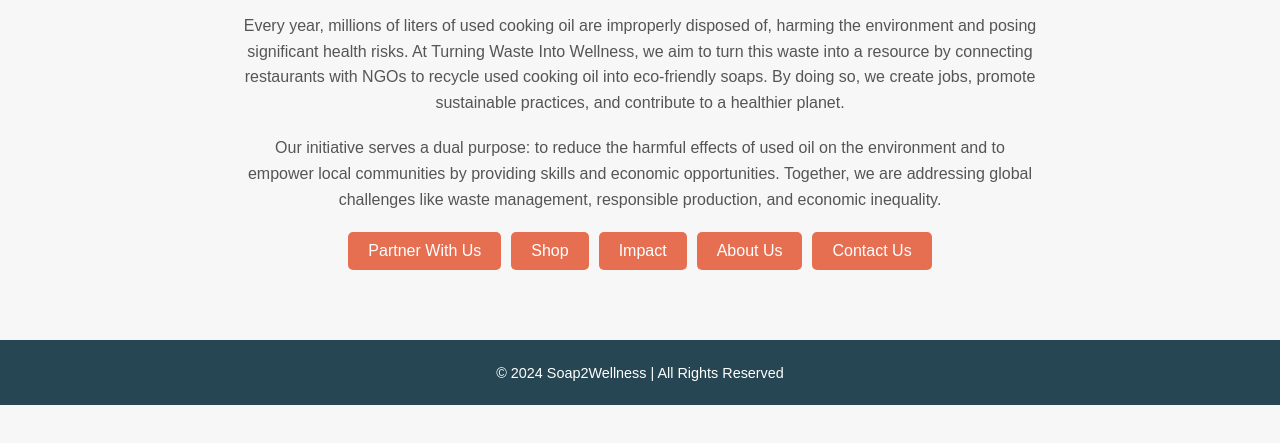
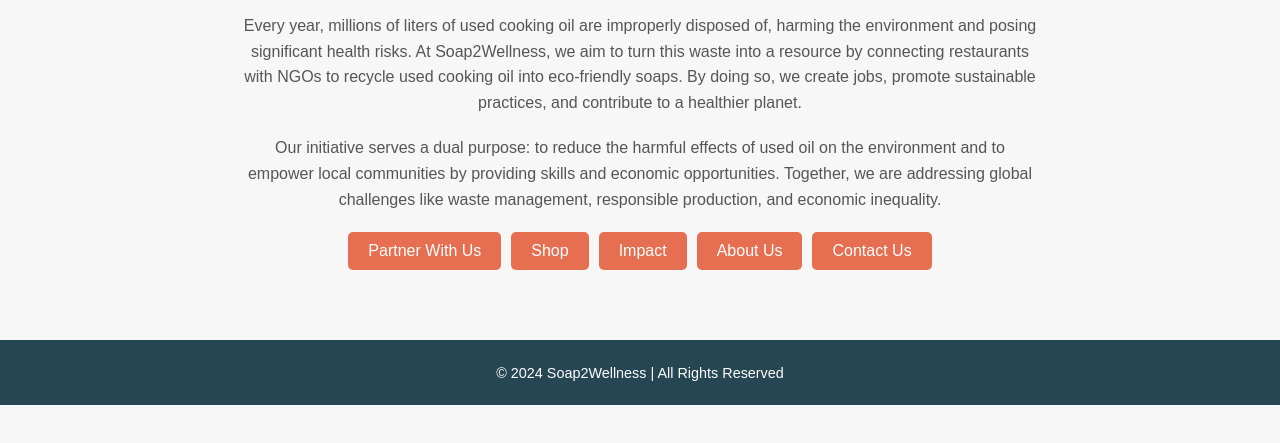
Before and after one commit to ParvSagar/Soap2Wellness, a plain HTML site: page index.html in a window 1280 px wide. Shown: the part 239-682 px from the top of the page. Drawn offline with Linux system fonts and the light colour scheme.

Commit message:
index.html

```diff
--- a/index.html
+++ b/index.html
@@ -21,7 +21,7 @@
             <h2>Our Mission</h2>
             <p>
                 Every year, millions of liters of used cooking oil are improperly disposed of, harming the environment and posing significant health risks.
-                At Turning Waste Into Wellness, we aim to turn this waste into a resource by connecting restaurants with NGOs to recycle used cooking oil
+                At Soap2Wellness, we aim to turn this waste into a resource by connecting restaurants with NGOs to recycle used cooking oil
                 into eco-friendly soaps. By doing so, we create jobs, promote sustainable practices, and contribute to a healthier planet.
             </p>
             <p>
```
